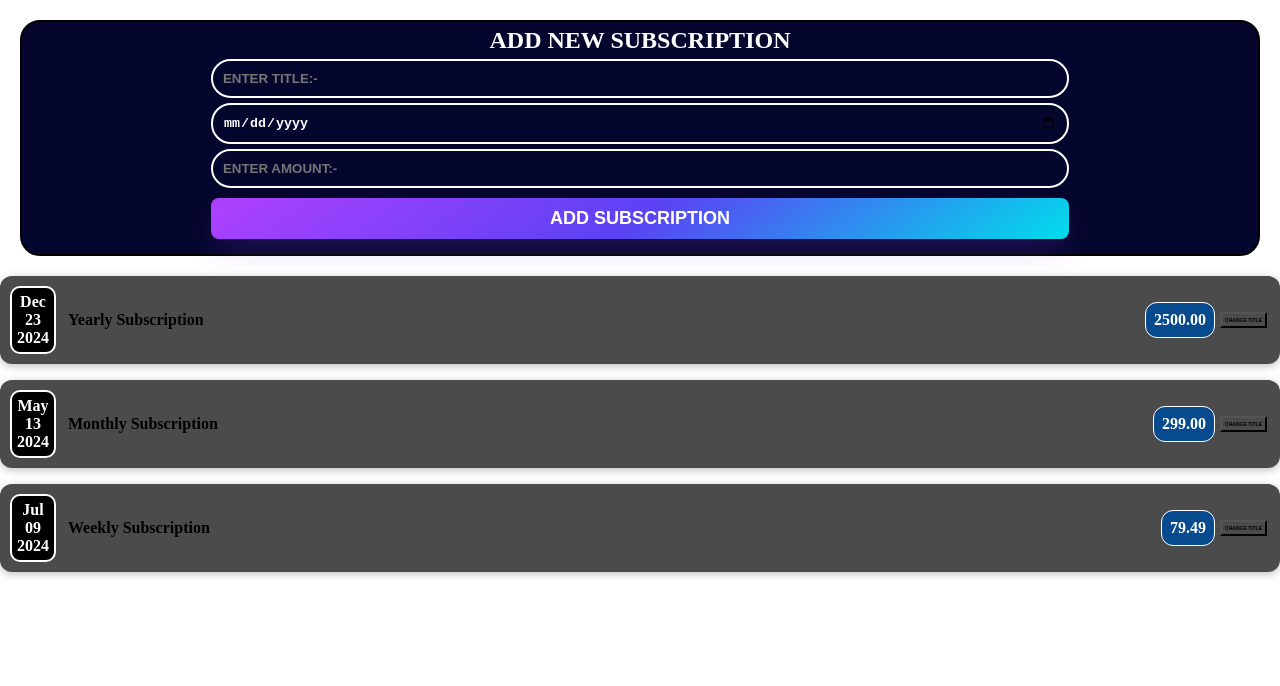
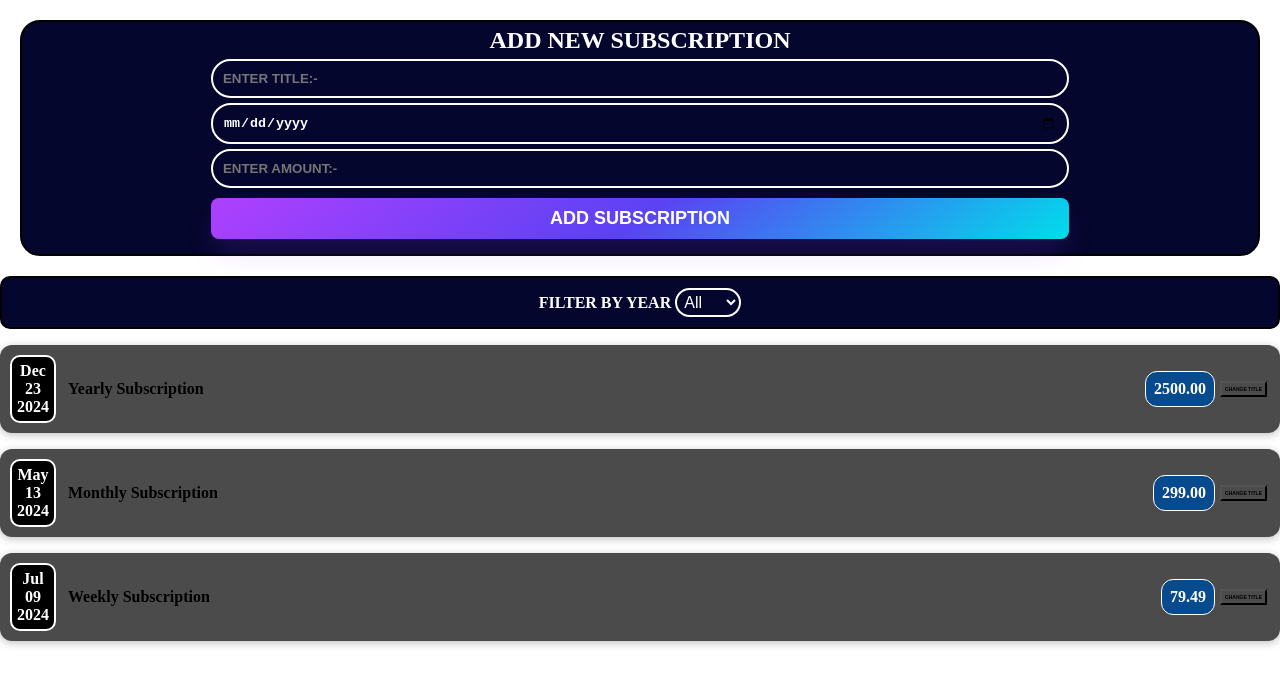
Before and after one commit to RudraCodeForge/FirstReact, a React (Vite) app: page / in a window 1280 px wide. Shown: the top 686 px of the page. Built offline with nearby package versions, Linux system fonts and the light colour scheme.

Commit message:
Add a components who filter the subscription

```diff
--- a/src/MAIN.jsx
+++ b/src/MAIN.jsx
@@ -1,6 +1,6 @@
 import Subscription from './subscription/Subscription';
 import Container from './Templates/Container';
-
+import Filter from './subscription/Filter.jsx';
 import NewSubscription from './subscription/NewSubscription/NewSubscription.jsx'
 
 
@@ -38,6 +38,7 @@ const Main=()=>{
   return(
     <Container>
       <NewSubscription onAddSubbscription={AddSubscription}/>
+      <Filter/>
       <Subscription passedDate={subscription[0].date} passedTitle={subscription[0].title} passedAmount={subscription[0].amount}/>
       <Subscription passedDate={subscription[1].date} passedTitle={subscription[1].title} passedAmount={subscription[1].amount}/>
       <Subscription passedDate={subscription[2].date} passedTitle={subscription[2].title} passedAmount={subscription[2].amount}/>
--- /dev/null
+++ b/src/subscription/Filter.css
@@ -0,0 +1,17 @@
+.Filter{
+  text-align:center;
+  border:2px solid black;
+  border-radius:10px;
+  padding:10px;
+  font-weight:bolder;
+  background-color: rgb(5, 6, 45);
+  color:white;
+}
+select{
+  border:2px solid white;
+  border-radius:20px;
+  padding:3px;
+  font-size:1rem;
+  color:white;
+  background:none;
+}
--- /dev/null
+++ b/src/subscription/Filter.jsx
@@ -0,0 +1,22 @@
+import "./Filter.css";
+const Filter =()=>{
+  const YearHandler=(events)=>{
+    console.log(events.target.value);
+  }
+  return(
+    <div className="Filter">
+      <div className="Filter_Components">
+        <label>FILTER BY YEAR </label>
+        <select onChange={YearHandler}>
+          <option value="All">All</option>
+          <option value="2020">2020</option>
+          <option value="2021">2021</option>
+          <option value="2022">2022</option>
+          <option value="2023">2023</option>
+          <option value="2024">2024</option>
+        </select>
+      </div>
+    </div>
+  );
+};
+export default Filter;
```
